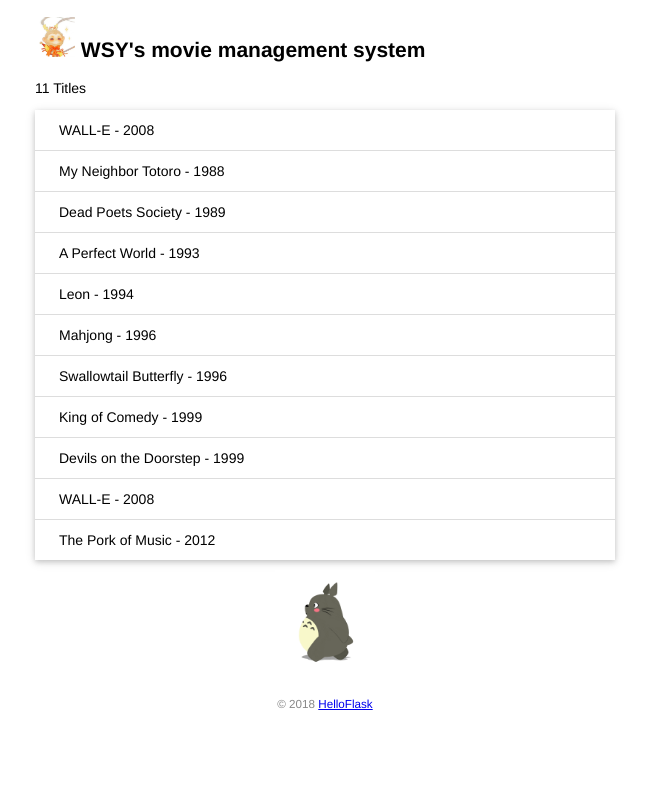
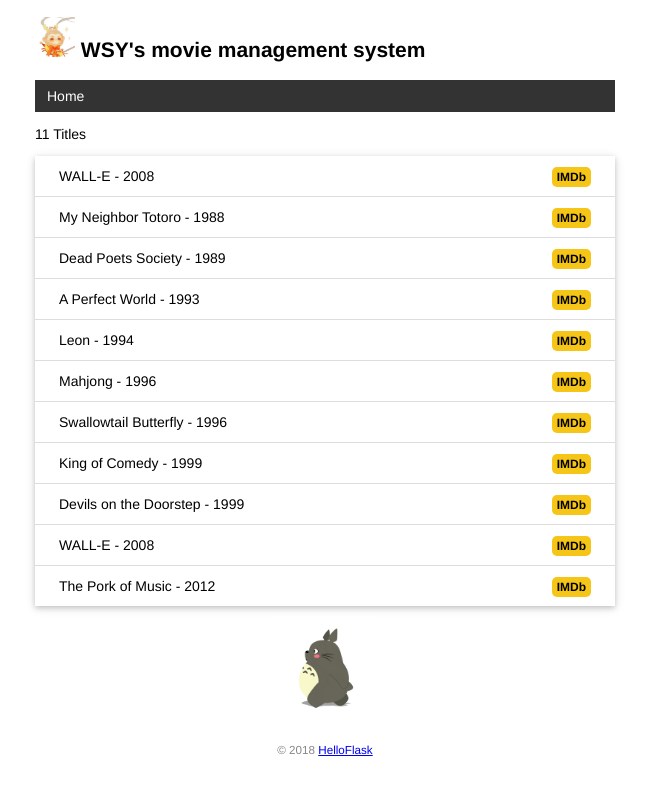
Before and after one commit to wsy620/watchlist, a Flask app: page / in a window 1280 px wide. Shown: the whole page, without its empty margins (315-964 px from the left). Run offline with Flask 3, Linux system fonts and the light colour scheme.

Commit message:
Add base template and error template

```diff
--- a/app.py
+++ b/app.py
@@ -37,11 +37,7 @@ def initdb(drop):
 
 
 
-@app.route('/')
-def index():
-    user = User.query.first() # 读取用户记录
-    movies = Movie.query.all() # 读取所有电影记录
-    return render_template('index.html', user=user, movies=movies)
+
 
 @app.cli.command()
 def forge():
@@ -69,3 +65,19 @@ def forge():
 
     db.session.commit()
     click.echo('Done.')
+
+
+
+@app.context_processor
+def inject_user(): # 函数名可以随意修改
+    user = User.query.first()
+    return dict(user=user) # 需要返回字典，等同于return {'user': user}
+
+@app.errorhandler(404)
+def page_not_found(e):
+    return render_template('404.html'), 404
+
+@app.route('/')
+def index():
+    movies = Movie.query.all()
+    return render_template('index.html', movies=movies)
--- a/static/style.css
+++ b/static/style.css
@@ -124,3 +124,37 @@ footer {
     text-align: center;
     padding: 10px;
 }
+
+nav ul {
+list-style-type: none;
+margin: 0;
+padding: 0;
+overflow: hidden;
+background-color: #333;
+}
+nav li {
+float: left;
+}
+nav li a {
+display: block;
+color: white;
+text-align: center;
+padding: 8px 12px;
+text-decoration: none;
+}
+nav li a:hover {
+background-color: #111;
+}
+
+.float-right {
+float: right;
+}
+.imdb {
+font-size: 12px;
+font-weight: bold;
+color: black;
+text-decoration: none;
+background: #F5C518;
+border-radius: 5px;
+padding: 3px 5px;
+}
--- /dev/null
+++ b/templates/base.html
@@ -0,0 +1,27 @@
+<!DOCTYPE html>
+<html lang="en">
+<head>
+{% block head %}
+<meta charset="utf-8">
+<meta name="viewport" content="width=device-width, initial-scale=1.0">
+<title>{{ user.name }}'s movie management system</title>
+<link rel="icon" href="{{ url_for('static', filename='favicon.ico') }}">
+<link rel="stylesheet" href="{{ url_for('static', filename='style.css') }}" type="text/css">
+{% endblock %}
+</head>
+<body>
+<h2>
+<img alt="Avatar" class="avatar" src="{{ url_for('static', filename='images/avatar.png') }}">
+{{ user.name }}'s movie management system
+</h2>
+<nav>
+<ul>
+<li><a href="{{ url_for('index') }}">Home</a></li>
+</ul>
+</nav>
+{% block content %}{% endblock %}
+<footer>
+<small>&copy; 2018 <a href="http://helloflask.com/tutorial">HelloFlask</a></small>
+</footer>
+</body>
+</html>
--- a/templates/index.html
+++ b/templates/index.html
@@ -1,27 +1,19 @@
-<!DOCTYPE html>
-<html lang="en">
-<head>
-<meta charset="utf-8">
-<title>{{ user.name }}'s movie management system</title>
-    <link rel="stylesheet" href="{{ url_for('static', filename='style.css') }}" type="text/css">
-<link rel="icon" href="{{ url_for('static', filename='favicon.ico') }}">
-</head>
-<body>
-<h2><img alt="Avatar" class="avatar" src="{{ url_for('static', filename='images/avatar.png') }}">
-{{ user.name }}'s movie management system
-</h2>
-{# 使用 length 过滤器获取 movies 变量的长度 #}
+{% extends 'base.html' %}
+{% block content %}
 <p>{{ movies|length }} Titles</p>
 <ul class="movie-list">
-{% for movie in movies %} {# 迭代 movies 变量 #}
-<li>{{ movie.title }} - {{ movie.year }}</li> {# 等同于
-movie['title'] #}
-{% endfor %} {# 使用 endfor 标签结束 for 语句 #}
+{% for movie in movies %}
+<li>{{ movie.title }} - {{ movie.year }}
+<span class="float-right">
+<a class="imdb" href="https://www.imdb.com/find?q={{movie.title }}" target="_blank" title="Find this movie on IMDb">
+IMDb</a>
+</span>
+</li>
+{% endfor %}
 </ul>
-<img alt="Walking Totoro" class="totoro" src="{{ url_for('static', filename='images/totoro.gif') }}">
-<footer>
-<small>&copy; 2018 <a href="http://helloflask.com/tutori
-al">HelloFlask</a></small>
-</footer>
-</body>
-</html>
+<img alt="Walking Totoro" class="totoro" src="{{ url_for('static', filename='images/totoro.gif') }}" title="to~to~ro~">
+{% endblock %}
+
+<span class="float-right">
+<a class="imdb" href="https://www.imdb.com/find?q={{ movie.title }}" target="_blank" title="Find this movie on IMDb">IMDb</a>
+</span>
```
Also changed, not shown: templates/404.html (+3 -22 lines).
